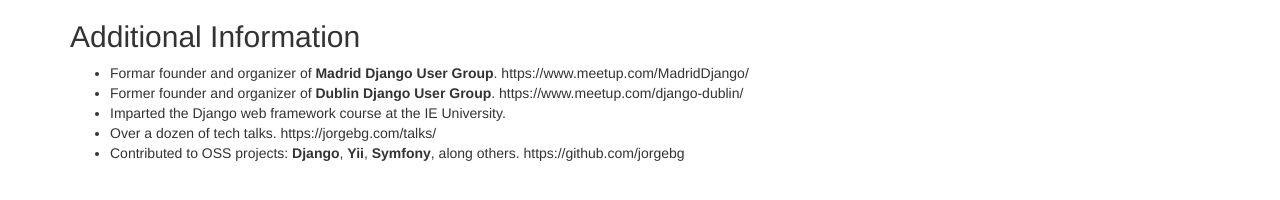
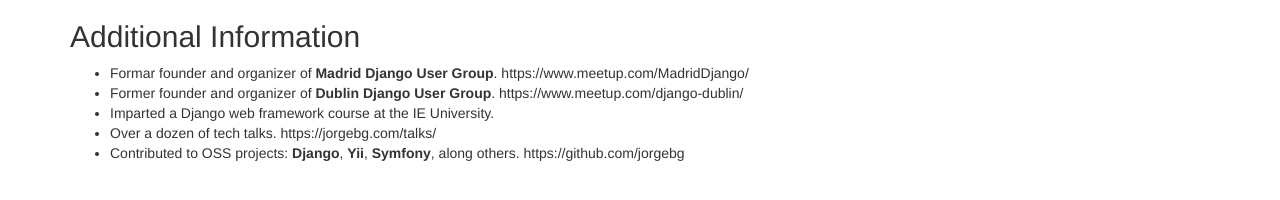
Before and after one commit to jorgebg/cv, a Jekyll site: the page built from index.md, in a window 1280 px wide and 900 px high, scrolled down 2162 px. Shown: the part 667-867 px from the top of the window. Built offline with Jekyll 4.4.1, drawn with Linux system fonts in a browser that asks for light colours; our own code applies the rules of GitHub Pages for plain Markdown files.

Commit message:
Automated update

```diff
--- a/index.md
+++ b/index.md
@@ -127,6 +127,6 @@
 
 - Formar founder and organizer of **Madrid Django User Group**. https://www.meetup.com/MadridDjango/
 - Former founder and organizer of **Dublin Django User Group**. https://www.meetup.com/django-dublin/
-- Imparted the Django web framework course at the IE University.
+- Imparted a Django web framework course at the IE University.
 - Over a dozen of tech talks. https://jorgebg.com/talks/
 - Contributed to OSS projects: **Django**, **Yii**, **Symfony**, along others. https://github.com/jorgebg
```
Also changed, not shown: 1 other file.
